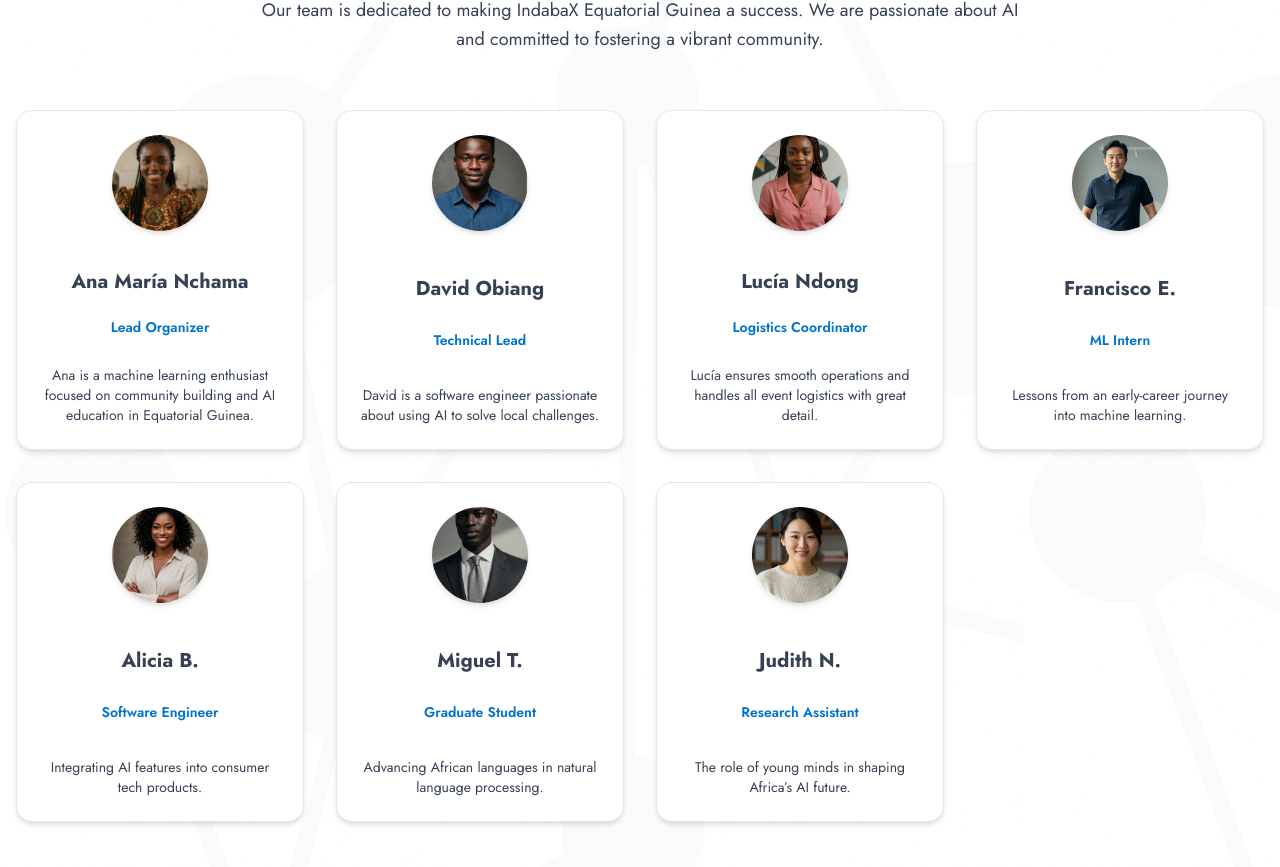
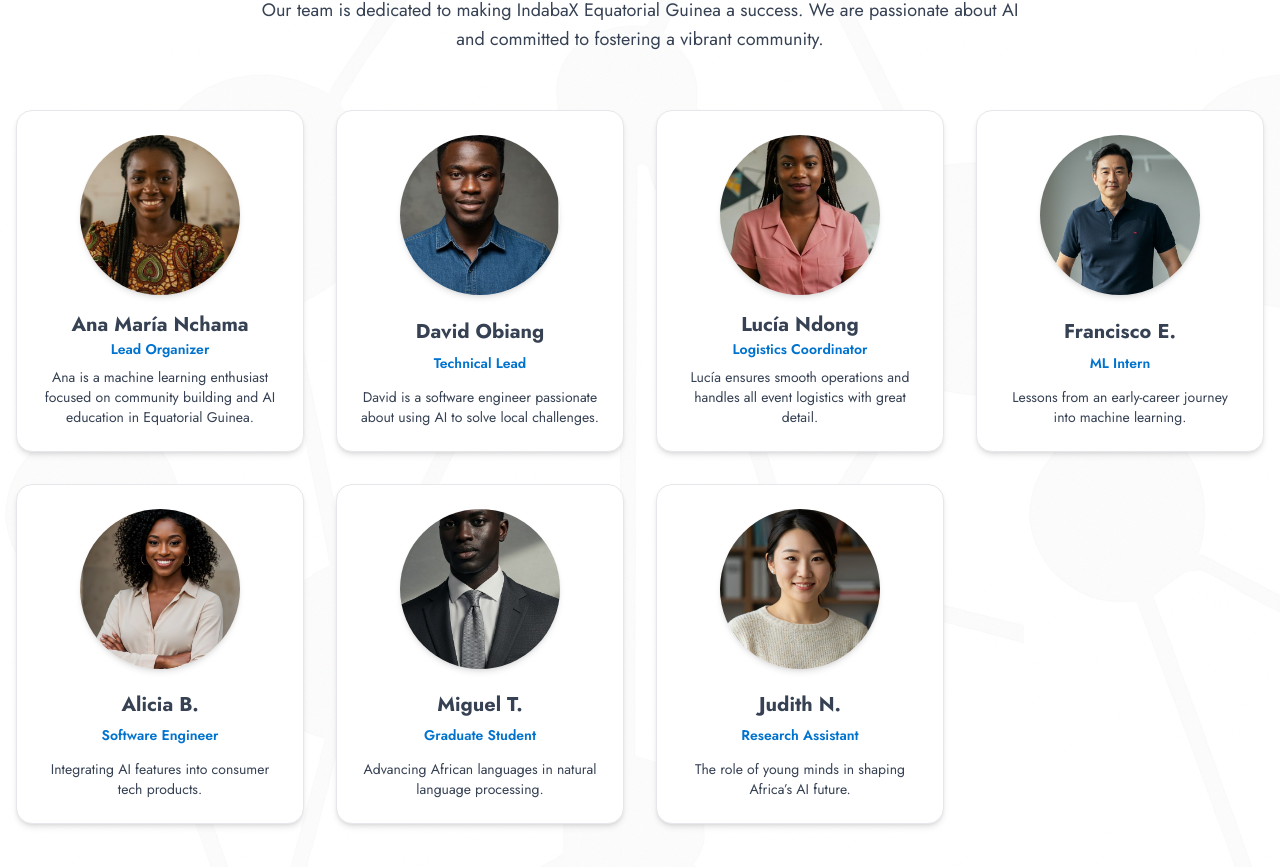
Before and after one commit to NeoPhetoane/IndabaX_Equatorial_Guinea, a React (Vite) app: page / in a window 1280 px wide. Shown: the part 2310-3177 px from the top of the page. Built offline with nearby package versions, Linux system fonts and the light colour scheme.

Commit message:
Increase team member image size in OrganisingTeam component for better visibility

```diff
--- a/src/components/OrganisingTeam.jsx
+++ b/src/components/OrganisingTeam.jsx
@@ -84,7 +84,7 @@ export default function OrganisingTeam() {
             <img
               src={member.img}
               alt={member.name}
-              className="w-24 h-24 mx-auto rounded-full object-cover shadow-md mb-4"
+              className="w-40 h-40 mx-auto rounded-full object-cover shadow-md mb-4"
             />
             <h3 className="text-xl font-bold text-gray-700">{member.name}</h3>
             <p className="text-sm text-true-blue font-semibold mb-2">
```
